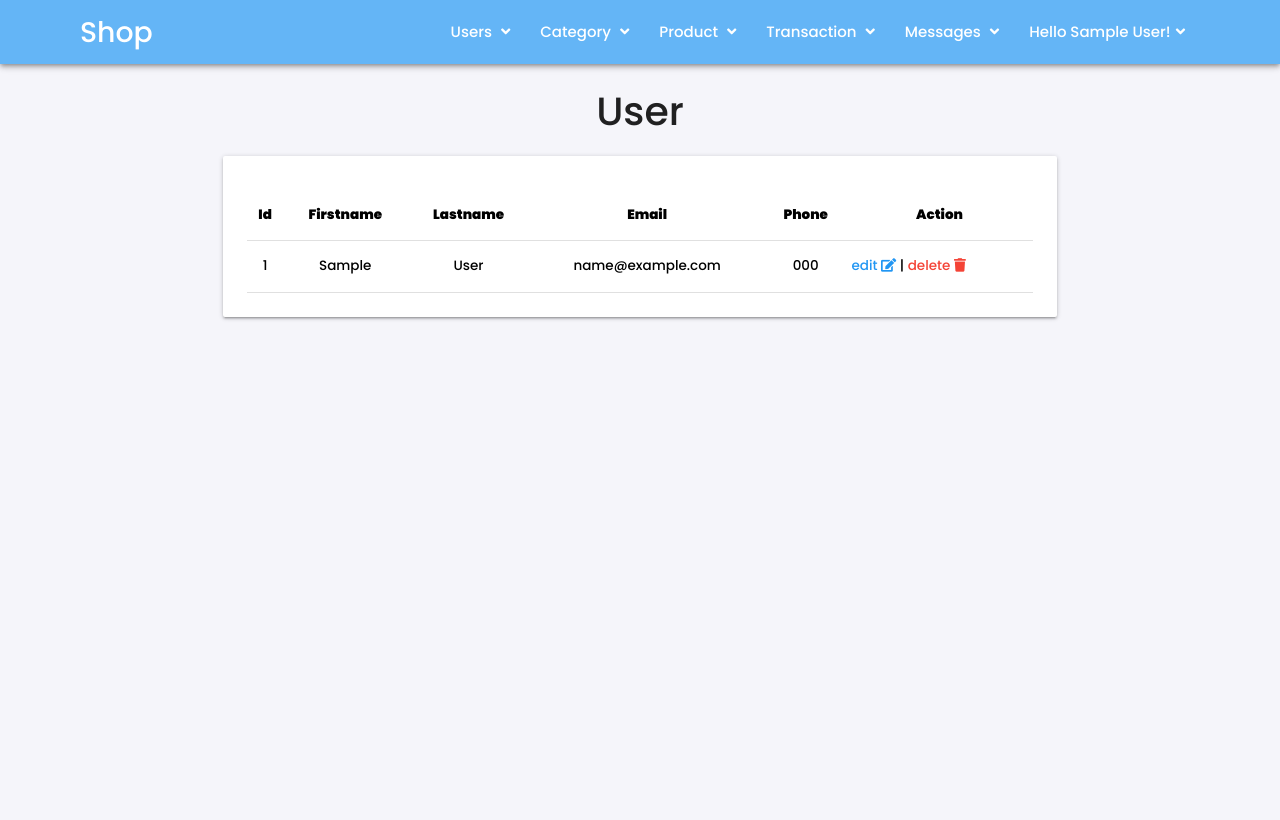
After one commit to parthpanchal5/sdssds, a PHP site: page /admin/view_user.php in a window 1280 px wide. The commit adds this page. Shown: the top 820 px of the page. Run offline with PHP 8.4, Linux system fonts and the light colour scheme; the visitor is signed in with stand-in values (Sample User, id 1); tables that the repository leaves empty or names only in its code hold one stand-in row (values such as "Sample post"); some libraries are stand-ins or nearby versions.

Commit message:
User code seprated

```diff
--- a/admin/inc/horizonnav.php
+++ b/admin/inc/horizonnav.php
@@ -12,7 +12,6 @@
 		</ul>
 	</div>
 
-</div>
 
 	<!-- Dropdown Contents (Non-Mobile) -->
 	<ul id="admin-dropdown" class="dropdown-content">
@@ -20,7 +19,6 @@
 	</ul>
 	<ul id="user-dropdown" class="dropdown-content">
 		<li><a href="view_user.php" class="blue-text">View User</a></li>
-		<li><a href="edit_user.php" class="blue-text">Edit User</a></li>
 	</ul>
 	<ul id="category-dropdown" class="dropdown-content">
 		<li><a href="view_cat.php" class="blue-text">View Category</li></a>
@@ -51,37 +49,43 @@
 		</div>
 	</li>
 	<li class="bold"><a href="dashboard.php" class="collapsible-header waves-effect" id="mobile-links">Dashboard <i class="material-icons right blue-text">home</i></a></li>
+	<li><div class="divider"></div></li>
 	<li class="bold"><a class="collapsible-header waves-effect" id="mobile-links">Users <i class="material-icons grey-text right">expand_more</i></a>
 		<div class="collapsible-body">
 			<ul>
-				<li><a href="view_user.php" class="blue-text">View Users</a></li>
-				<li><a href="edit_user.php" class="blue-text">Edit User</a></li>
+				<li><a href="view_user.php" class="blue-text">View Users <i class="fa fa-eye fa-1x blue-text right"></i></a></li>
+				<li><a href="edit_user.php" class="blue-text">Edit User <i class="fa fa-edit fa-1x right blue-text"></i></a></li>
 			</ul>
 		</div>
 	</li>
 	<li class="bold"><a class="collapsible-header waves-effect" id="mobile-links">Category <i class="material-icons grey-text right">expand_more</i></a>
 		<div class="collapsible-body">
 			<ul>
-				<li><a href="view_cat.php" class="blue-text">View Category</li></a>
-				<li><a href="insert_cat.php" class="blue-text">Insert Category</li></a>
-				<li><a href="edit_cat.php" class="blue-text">Edit Category</li></a>
+				<li><a href="insert_cat.php" class="blue-text">Add Category <i class="fa fa-plus fa-1x right blue-text"></i></li></a>
+				<li><a href="view_cat.php" class="blue-text">View Category <i class="fa fa-eye fa-1x blue-text right"></i></li></a>
+				<li><a href="edit_cat.php" class="blue-text">Edit Category <i class="fa fa-edit fa-1x right blue-text"></i></li></a>
 			</ul>
 		</div>
 	</li>
 	<li class="bold"><a class="collapsible-header waves-effect" id="mobile-links">Products <i class="material-icons grey-text right">expand_more</i></a>
 		<div class="collapsible-body">
 			<ul>
-				<li><a href="insert_item.php" class="blue-text">Add Items</a></li>
-				<li><a href="view_item.php" class="blue-text">View Items</a></li>
+				<li><a href="insert_item.php" class="blue-text">Add Items <i class="fa fa-plus fa-1x right blue-text"></i></a></li>
+				<li><a href="view_item.php" class="blue-text">View Items <i class="fa fa-eye fa-1x blue-text right"></i></a></li>
 			</ul>
 		</div>
 	</li>
-	<li><div class="divider"></div></li>
-	<li class="bold active"><a class="collapsible-header waves-effect" id="mobile-links">Categories <i class="material-icons grey-text right">expand_more</i></a>
+	<li class="bold"><a class="collapsible-header waves-effect" id="mobile-links">Messages <i class="material-icons grey-text right">expand_more</i></a>
 		<div class="collapsible-body">
 			<ul>
-				<li><a href="sell.php" class="blue-text">Sell Products</a></li>
-				<li><a href="ads.php" class="blue-text">Create Ads</a></li>
+			<li><a href="messages.php" class="blue-text">View Messages <i class="fa fa-envelope fa-1x blue-text right"></i></a></li>
+			</ul>
+		</div>
+	</li>
+	<li class="bold"><a class="collapsible-header waves-effect" id="mobile-links">Transcations <i class="material-icons grey-text right">expand_more</i></a>
+		<div class="collapsible-body">
+			<ul>
+			<li><a href="view_transaction.php" class="blue-text">View Transaction <i class="fa fa-hand-holding-usd fa-1x blue-text right"></i></a></li>
 			</ul>
 		</div>
 	</li>
--- /dev/null
+++ b/admin/view_user.php
@@ -0,0 +1,59 @@
+<?php
+  session_start();
+  include 'inc/conn.php';
+
+  // Delete
+  if(isset($_GET['delete'])){
+    $id = $_GET['delete'];
+    mysqli_query($conn, "DELETE FROM users WHERE user_id = $id");
+    header("Location:view_user.php?Deleted");
+  }
+
+
+  // View
+  $sql = "SELECT * FROM users ORDER BY user_id DESC";
+  $result = mysqli_query($conn, $sql);
+
+?>
+<?php include 'inc/header.php';?>
+<?php include 'inc/horizonnav.php'; ?>
+<div class="container-fluid">
+	<div class="row">
+		<h3 class="center">User</h3>
+    <div class="col s12 m4 l2"></div>
+		<div class="col s12 m4 l8 black-text" id="content">
+      <div class="card">
+        <div class="card-content">
+          <table class="highlight responsive-table black-text center-align" style="margin-top: 10px;"  id="searchTable">
+            <thead>
+              <tr>
+                <th class="center">Id</th>
+                <th class="center">Firstname</th>
+                <th class="center">Lastname</th>
+                <th class="center">Email</th>
+                <th class="center">Phone</th>
+                <th class="center">Action</th>
+              </tr>
+            </thead>
+				    <tbody>
+            <?php while ($row = mysqli_fetch_array($result)) { ?>
+              <tr>
+                <td class="center"><?php echo $row['user_id']; ?></td>
+                <td class="center"><?php echo $row['firstname']; ?></td>
+                <td class="center"><?php echo $row['lastname']; ?></td>
+                <td class="center"><?php echo $row['email']; ?></td>
+                <td class="center"><?php echo $row['phone']; ?></td>
+                <td>
+                  <a href="edit_user.php?edit=<?php echo $row['user_id']; ?>" class="blue-text">edit <i class="fa fa-edit"></i></a> |
+                  <a href="view_user.php?delete=<?php echo $row['user_id']; ?>" id="deleteBtn" class="red-text">delete <i class="fa fa-trash"></i></a>
+                </td>
+              </tr>
+				    <?php } ?>
+				  </tbody>
+			  </table>
+      </div>
+    </div>
+    <div class="col s12 m4 l2"></div>
+	</div>
+</div>
+<?php include 'inc/footer.php'; ?>
```
Also changed, not shown: admin/dashboard.php (+2 -47 lines), admin/edit_user.php (added, +79 -0 lines).
